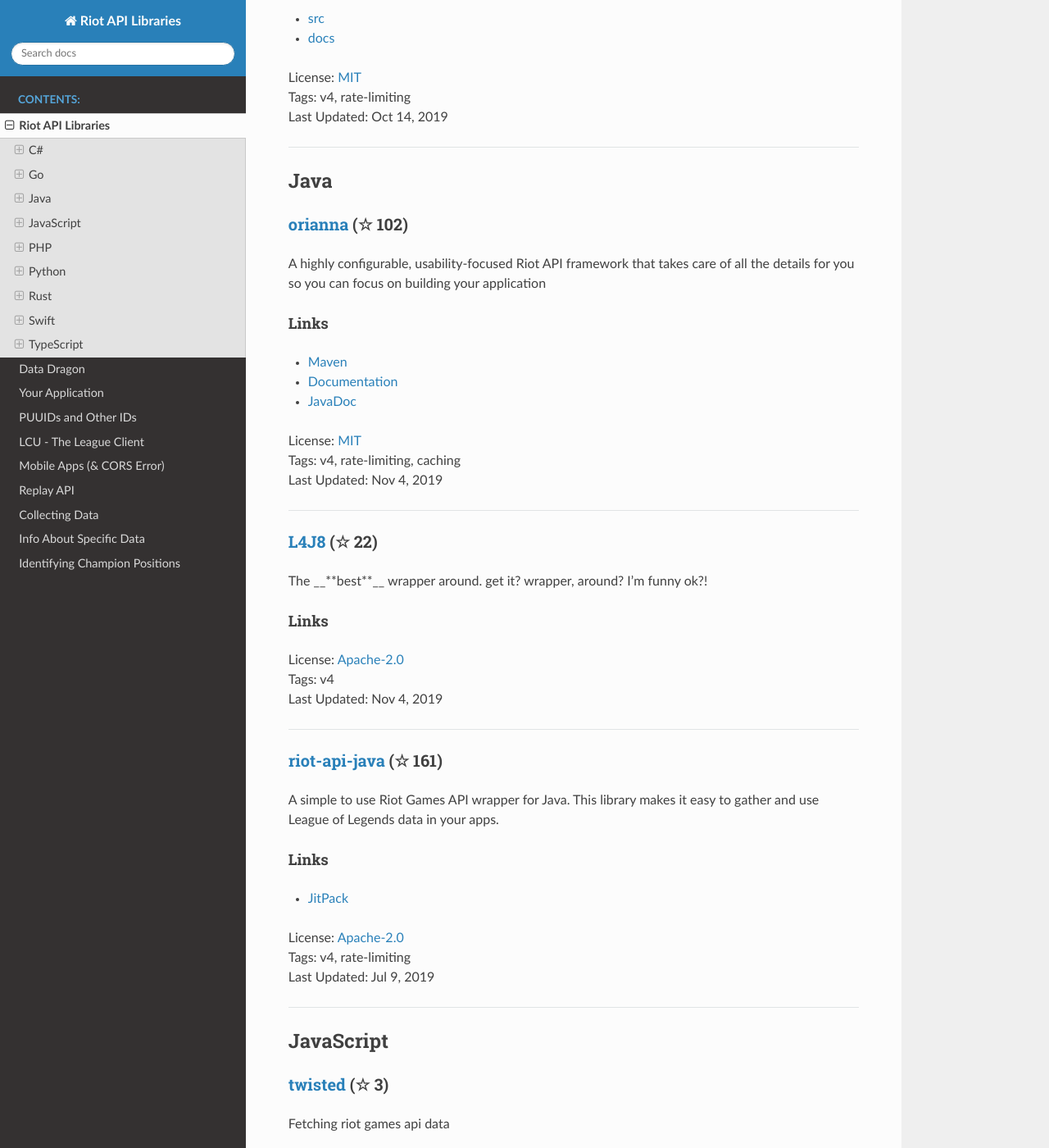
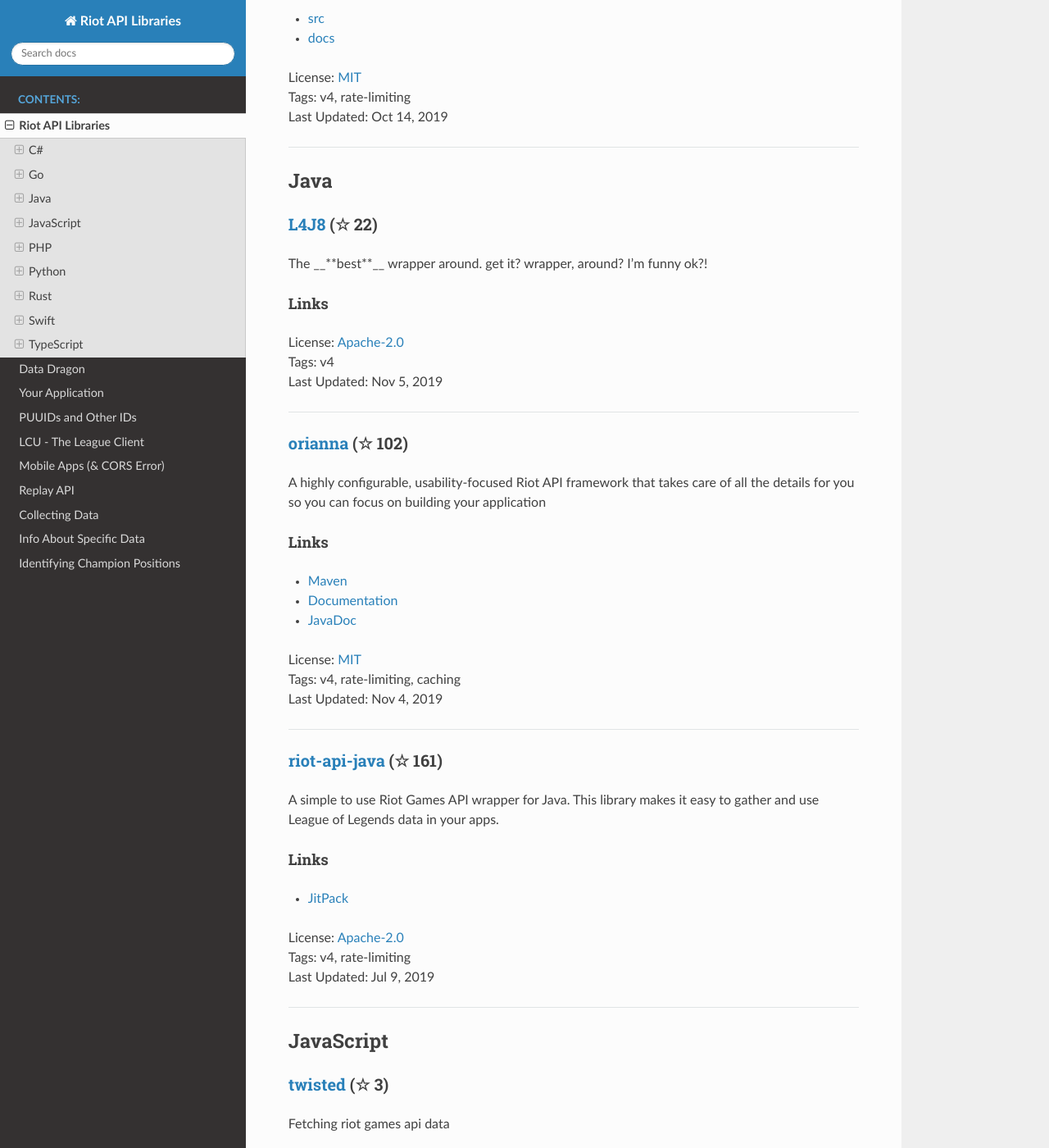
Before and after one commit to WxWatch/riot-api-libraries, a Sphinx documentation site: the page built from docs/libraries.rst, in a window 1280 px wide and 1400 px high, scrolled down 1013 px. Shown: the whole window at 82% size. Built offline with Sphinx 7.4.7 and the Read the Docs theme 2.0.0, drawn with Linux system fonts in a browser that asks for light colours; pages that are not in the unit, such as notebooks, are missing from menus; part of the change alters nothing that is shown; some of the changed text lies outside the part shown.

```diff
--- a/docs/libraries.rst
+++ b/docs/libraries.rst
@@ -15,7 +15,7 @@ Links
 - `NuGet <https://www.nuget.org/packages/MingweiSamuel.Camille/>`_
 | License: `LGPL-3.0 <http://choosealicense.com/licenses/lgpl-3.0>`_
 | Tags: v3, v4, rate-limiting
-| Last Updated: Nov 5, 2019
+| Last Updated: Nov 6, 2019
 
 -----------------
 
@@ -55,6 +55,20 @@ Links
 Java
 ------------------------------------------
 
+`L4J8 <https://github.com/stelar7/L4J8>`_ (☆ 22)
+~~~~~~~~~~~~~~~~~~~~~~~~~~~~~~~~~~~~~~~~~~~~~~~~~~~~~~~~~~~~~~~~~~~~~~~~~~~~~~~~~~~~~~~~~~~~~~~~~~~~
+
+The __**best**__ wrapper around. get it? wrapper, around? I'm funny ok?!
+
+Links
+::::::::::::::::
+
+| License: `Apache-2.0 <http://choosealicense.com/licenses/apache-2.0>`_
+| Tags: v4
+| Last Updated: Nov 5, 2019
+
+-----------------
+
 `orianna <https://github.com/meraki-analytics/orianna>`_ (☆ 102)
 ~~~~~~~~~~~~~~~~~~~~~~~~~~~~~~~~~~~~~~~~~~~~~~~~~~~~~~~~~~~~~~~~~~~~~~~~~~~~~~~~~~~~~~~~~~~~~~~~~~~~
 
@@ -68,20 +82,6 @@ Links
 - `JavaDoc <http://javadoc.io/doc/com.merakianalytics.orianna/orianna>`_
 | License: `MIT <http://choosealicense.com/licenses/mit>`_
 | Tags: v4, rate-limiting, caching
-| Last Updated: Nov 4, 2019
-
------------------
-
-`L4J8 <https://github.com/stelar7/L4J8>`_ (☆ 22)
-~~~~~~~~~~~~~~~~~~~~~~~~~~~~~~~~~~~~~~~~~~~~~~~~~~~~~~~~~~~~~~~~~~~~~~~~~~~~~~~~~~~~~~~~~~~~~~~~~~~~
-
-The __**best**__ wrapper around. get it? wrapper, around? I'm funny ok?!
-
-Links
-::::::::::::::::
-
-| License: `Apache-2.0 <http://choosealicense.com/licenses/apache-2.0>`_
-| Tags: v4
 | Last Updated: Nov 4, 2019
 
 -----------------
@@ -239,7 +239,7 @@ Links
 Python
 ------------------------------------------
 
-`cassiopeia <https://github.com/meraki-analytics/cassiopeia>`_ (☆ 219)
+`cassiopeia <https://github.com/meraki-analytics/cassiopeia>`_ (☆ 221)
 ~~~~~~~~~~~~~~~~~~~~~~~~~~~~~~~~~~~~~~~~~~~~~~~~~~~~~~~~~~~~~~~~~~~~~~~~~~~~~~~~~~~~~~~~~~~~~~~~~~~~
 
 A highly configurable, usability-focused Riot API framework that takes care of all the details for you so you can focus on building your application
@@ -255,7 +255,7 @@ Links
 
 -----------------
 
-`Riot-Watcher <https://github.com/pseudonym117/Riot-Watcher>`_ (☆ 255)
+`Riot-Watcher <https://github.com/pseudonym117/Riot-Watcher>`_ (☆ 257)
 ~~~~~~~~~~~~~~~~~~~~~~~~~~~~~~~~~~~~~~~~~~~~~~~~~~~~~~~~~~~~~~~~~~~~~~~~~~~~~~~~~~~~~~~~~~~~~~~~~~~~
 
 Python wrapper for the Riot Games API for League of Legends
@@ -288,7 +288,7 @@ Links
 Rust
 ------------------------------------------
 
-`Riven <https://github.com/MingweiSamuel/Riven>`_ (☆ 0)
+`Riven <https://github.com/MingweiSamuel/Riven>`_ (☆ 1)
 ~~~~~~~~~~~~~~~~~~~~~~~~~~~~~~~~~~~~~~~~~~~~~~~~~~~~~~~~~~~~~~~~~~~~~~~~~~~~~~~~~~~~~~~~~~~~~~~~~~~~
 
 Tried and tested Riot API design, in Rust
```
